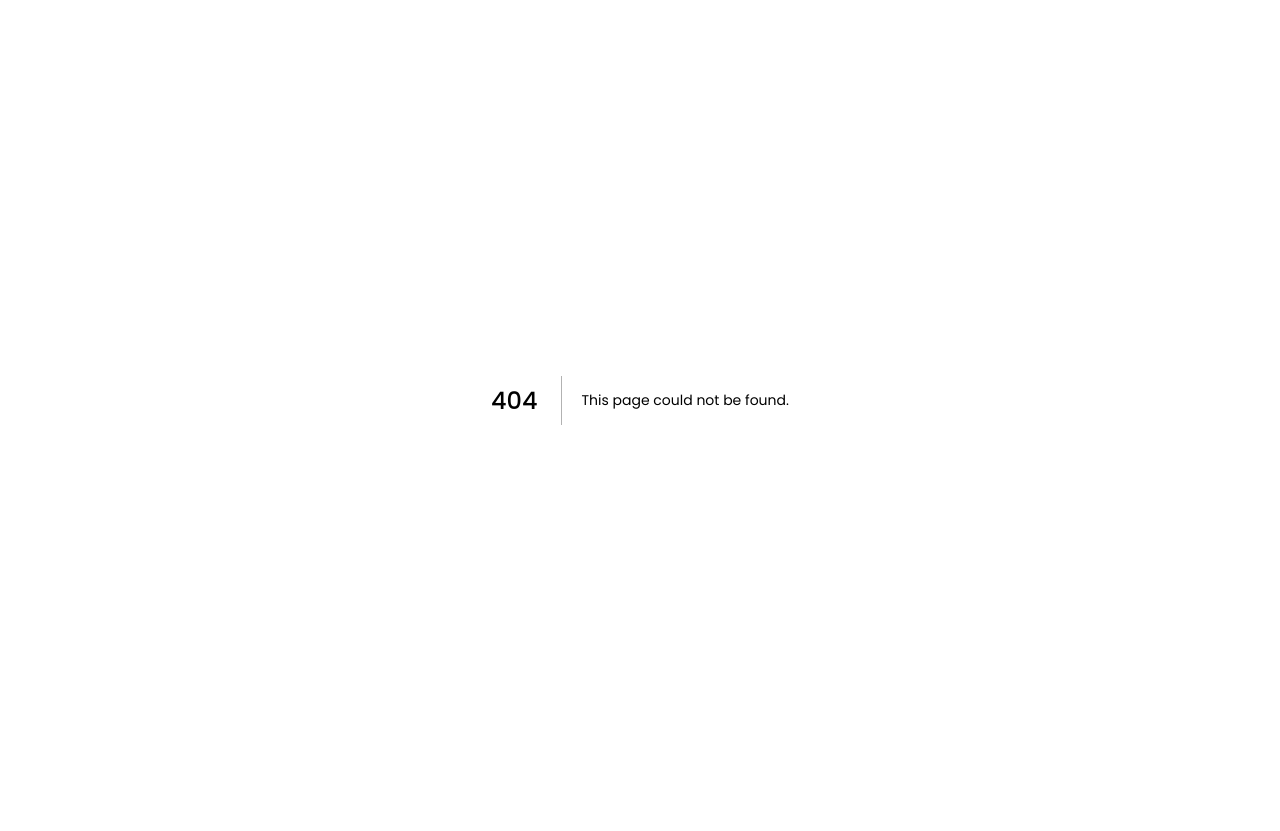
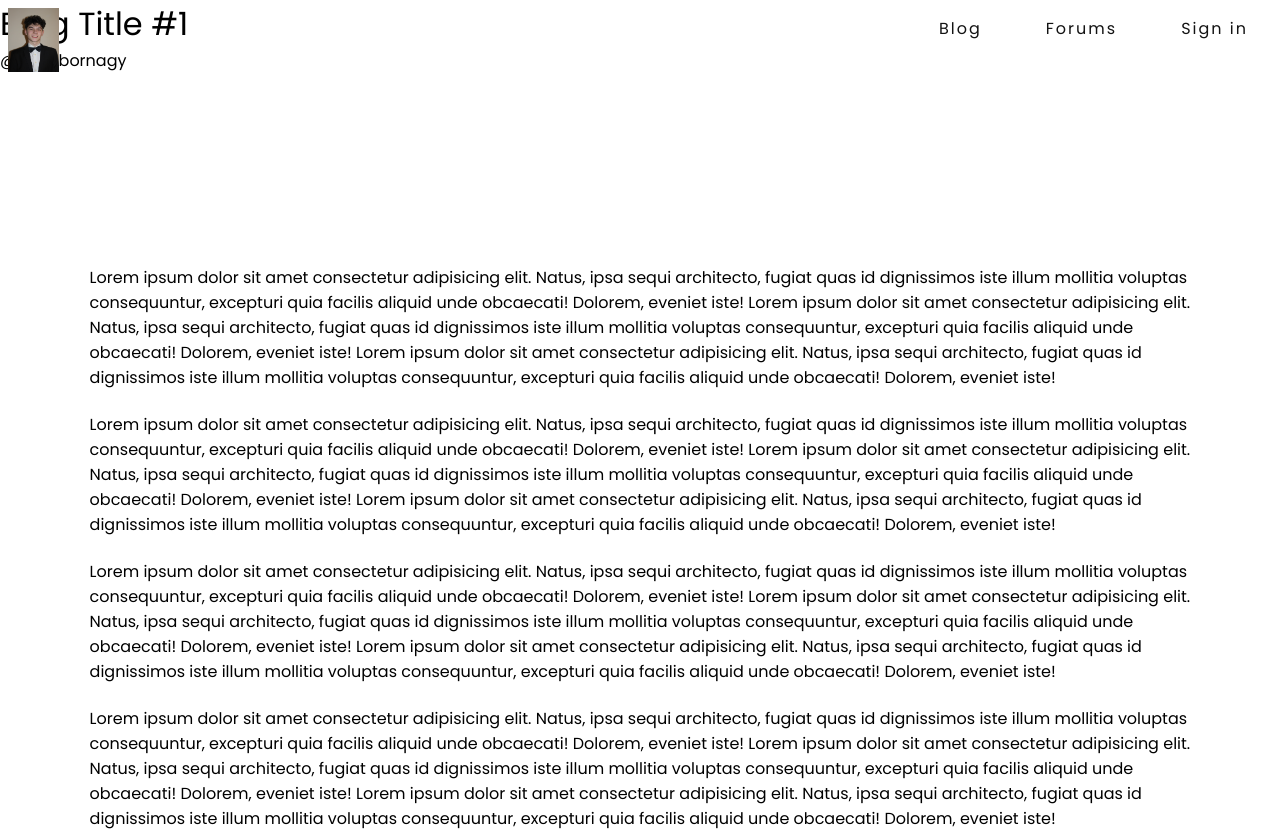
Before and after one commit to zsombinagy/webpage-next-js, a Next.js app in the folder webpage-next-js/: page /blog in a window 1280 px wide. Before the commit this address had no page. Before the commit the page ends 800 px from the top, so only its background shows below. Built offline with nearby package versions, Linux system fonts and the light colour scheme.

Commit message:
blog html added, and some style

```diff
--- /dev/null
+++ b/webpage-next-js/pages/blog.tsx
@@ -0,0 +1,55 @@
+import type { NextPage } from 'next'
+import styles from '../styles/blog.module.sass'
+
+const blog: NextPage = () => {
+    return (
+        <>
+            <div className={styles.page}>
+                <div className={styles.navbar}>
+                    <img src="/logo.png" alt="logo" />
+                    <div className={styles.button}>
+                        <h1>Blog</h1>
+                        <h1>Forums</h1>
+                        <h1>Sign in</h1>
+                    </div>
+                </div>
+                <div className={styles.main}>
+                    <div className={styles.blog_title}>
+                        <h1>Blog Title #1</h1>
+                    </div>
+                    <div className={styles.author}>
+                        <img src="/profile.png" alt="profile" />
+                        <h4>@zsombornagy</h4>
+                    </div>
+                    <div className={styles.text}>
+                        <p className={styles.paragraph}>
+                            Lorem ipsum dolor sit amet consectetur adipisicing elit. Natus, ipsa sequi architecto, fugiat quas id dignissimos iste illum mollitia voluptas consequuntur, excepturi quia facilis aliquid unde obcaecati! Dolorem, eveniet iste!
+                            Lorem ipsum dolor sit amet consectetur adipisicing elit. Natus, ipsa sequi architecto, fugiat quas id dignissimos iste illum mollitia voluptas consequuntur, excepturi quia facilis aliquid unde obcaecati! Dolorem, eveniet iste!
+                            Lorem ipsum dolor sit amet consectetur adipisicing elit. Natus, ipsa sequi architecto, fugiat quas id dignissimos iste illum mollitia voluptas consequuntur, excepturi quia facilis aliquid unde obcaecati! Dolorem, eveniet iste!
+                        </p>
+                        <p className={styles.paragraph}>
+                            Lorem ipsum dolor sit amet consectetur adipisicing elit. Natus, ipsa sequi architecto, fugiat quas id dignissimos iste illum mollitia voluptas consequuntur, excepturi quia facilis aliquid unde obcaecati! Dolorem, eveniet iste!
+                            Lorem ipsum dolor sit amet consectetur adipisicing elit. Natus, ipsa sequi architecto, fugiat quas id dignissimos iste illum mollitia voluptas consequuntur, excepturi quia facilis aliquid unde obcaecati! Dolorem, eveniet iste!
+                            Lorem ipsum dolor sit amet consectetur adipisicing elit. Natus, ipsa sequi architecto, fugiat quas id dignissimos iste illum mollitia voluptas consequuntur, excepturi quia facilis aliquid unde obcaecati! Dolorem, eveniet iste!
+                        </p>
+                        <p className={styles.paragraph}>
+                            Lorem ipsum dolor sit amet consectetur adipisicing elit. Natus, ipsa sequi architecto, fugiat quas id dignissimos iste illum mollitia voluptas consequuntur, excepturi quia facilis aliquid unde obcaecati! Dolorem, eveniet iste!
+                            Lorem ipsum dolor sit amet consectetur adipisicing elit. Natus, ipsa sequi architecto, fugiat quas id dignissimos iste illum mollitia voluptas consequuntur, excepturi quia facilis aliquid unde obcaecati! Dolorem, eveniet iste!
+                            Lorem ipsum dolor sit amet consectetur adipisicing elit. Natus, ipsa sequi architecto, fugiat quas id dignissimos iste illum mollitia voluptas consequuntur, excepturi quia facilis aliquid unde obcaecati! Dolorem, eveniet iste!
+                        </p>
+                        <p className={styles.paragraph}>
+                            Lorem ipsum dolor sit amet consectetur adipisicing elit. Natus, ipsa sequi architecto, fugiat quas id dignissimos iste illum mollitia voluptas consequuntur, excepturi quia facilis aliquid unde obcaecati! Dolorem, eveniet iste!
+                            Lorem ipsum dolor sit amet consectetur adipisicing elit. Natus, ipsa sequi architecto, fugiat quas id dignissimos iste illum mollitia voluptas consequuntur, excepturi quia facilis aliquid unde obcaecati! Dolorem, eveniet iste!
+                            Lorem ipsum dolor sit amet consectetur adipisicing elit. Natus, ipsa sequi architecto, fugiat quas id dignissimos iste illum mollitia voluptas consequuntur, excepturi quia facilis aliquid unde obcaecati! Dolorem, eveniet iste!
+                        </p>
+                    </div>
+
+                </div>
+
+            </div>
+
+        </>
+    )
+}
+
+export default blog
--- a/webpage-next-js/styles/Home.module.sass
+++ b/webpage-next-js/styles/Home.module.sass
@@ -10,9 +10,10 @@
     position: absolute
     top: 0
     margin: 0.5rem
-    width: 5%
+    width: 4%
     height: 8%
     cursor: pointer
+
 
   .button
     position: absolute
--- /dev/null
+++ b/webpage-next-js/styles/blog.module.sass
@@ -0,0 +1,43 @@
+.page
+  position: relative
+  margin: 0
+  padding: 0
+  height: 100vh
+  font-weight: 500
+
+  .navbar
+    display: flex
+
+  img
+    position: absolute
+    top: 0
+    margin: 0.5rem
+    width: 4%
+    height: 8%
+    cursor: pointer
+
+
+  .button
+    position: absolute
+    top: 0
+    right: 0
+    display: flex
+    font-size: 0.5rem
+    z-index: 99
+    color: #131313
+    h1
+      padding: 1rem 2rem
+      letter-spacing: 2px
+      cursor: pointer
+      &:hover
+        opacity: 0.6
+        transition: all 0.35s
+
+.text
+  width: 86%
+  margin:
+    left: 7%
+    top: 15%
+  p
+    margin:
+      bottom: 2%
```
Also changed, not shown: webpage-next-js/public/profile.png (added).
